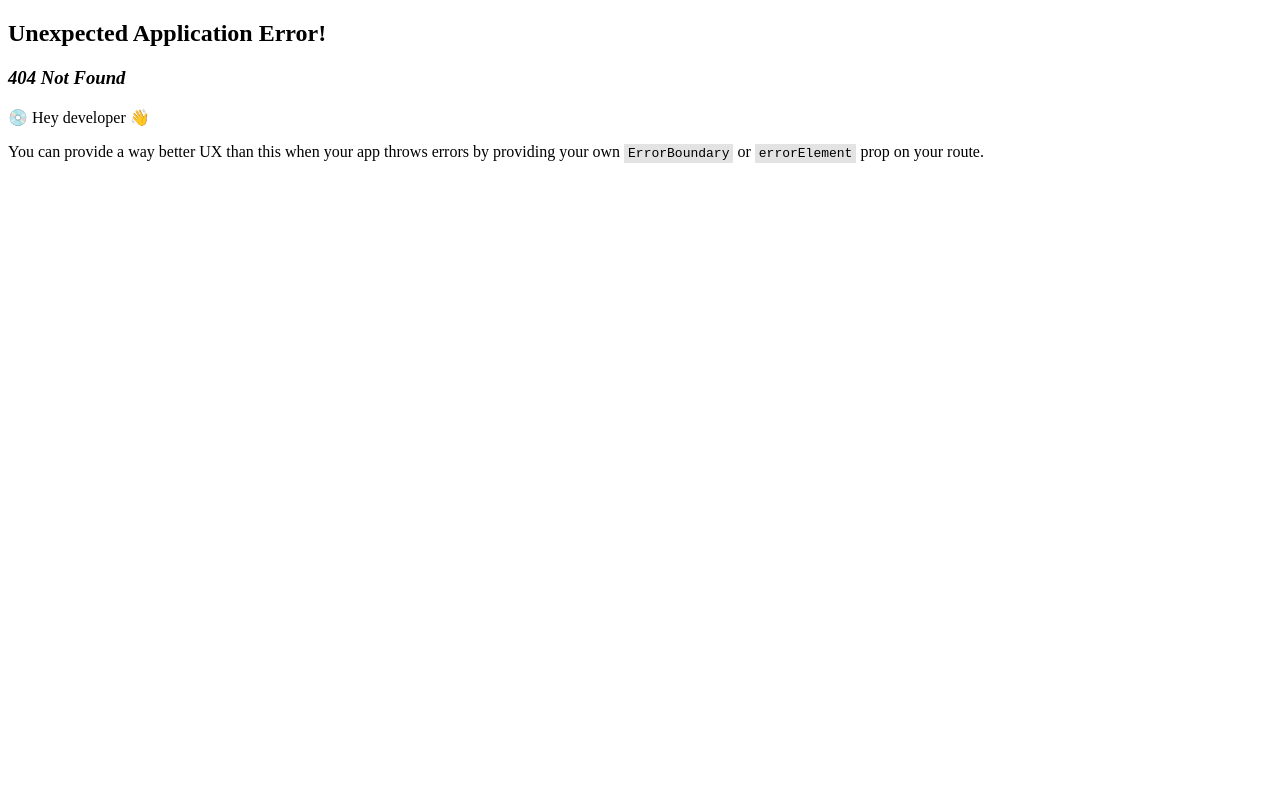
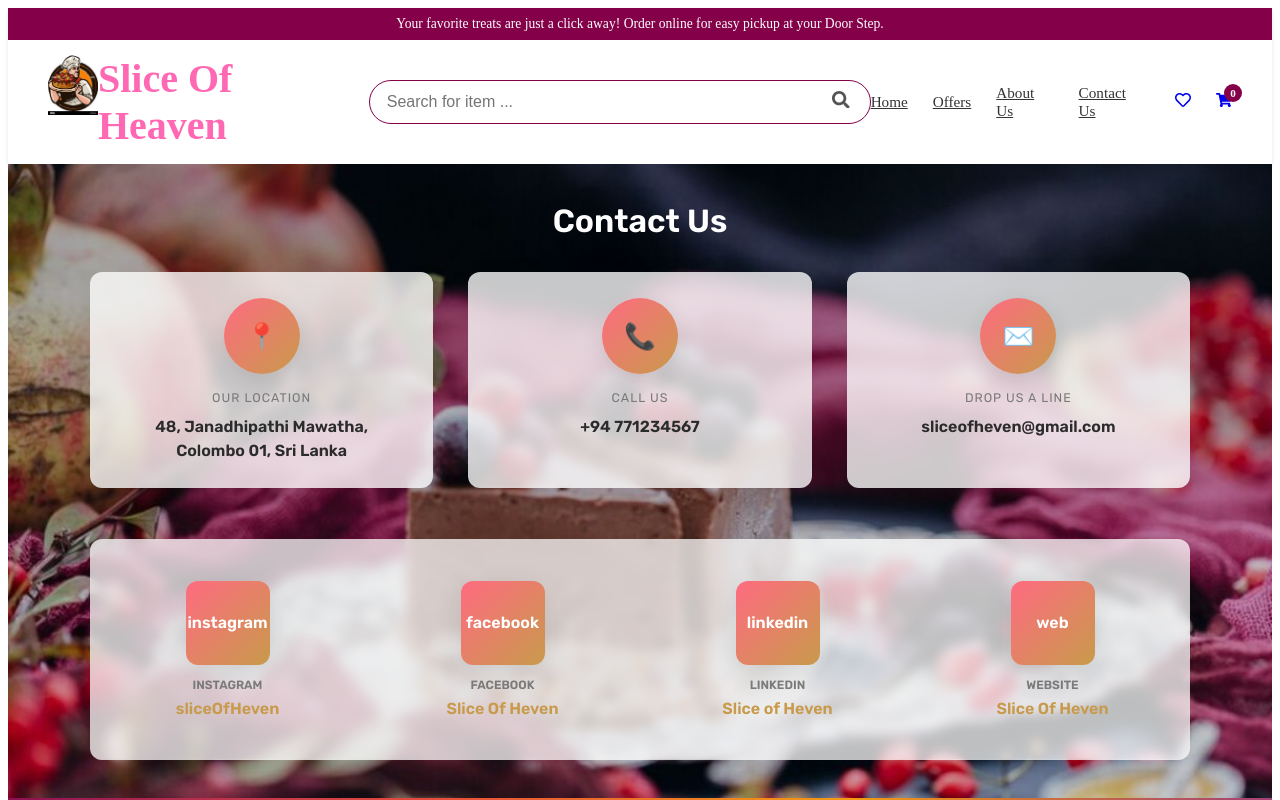
Before and after one commit to Ashankavinda277/Demo-Project-Frontend, a React (Vite) app: page /ContactUs in a window 1280 px wide. Before the commit this address had no page. Shown: the top 800 px of the page. Built offline with nearby package versions, Linux system fonts and the light colour scheme.

Commit message:
contact us v1

```diff
--- /dev/null
+++ b/src/component/ContactUs/ContactUs.jsx
@@ -0,0 +1,59 @@
+import React from 'react'
+import '../../css/contactUs.css'
+import cakeImg from '../../assets/cake2.png'
+
+const ContactCard = ({ icon, title, children }) => (
+  <div className="cu-card">
+    <div className="cu-icon">{icon}</div>
+    <div className="cu-title">{title}</div>
+    <div className="cu-body">{children}</div>
+  </div>
+)
+
+export default function ContactUs() {
+  const bgVar = { ['--about-bg-image']: `url(${cakeImg})` }
+  return (
+    <section className="contact-us" style={bgVar}>
+      <div className="cu-inner">
+        <h2 className="cu-heading">Contact Us</h2>
+
+        <div className="cu-cards">
+          <ContactCard icon={<span className="cu-ico geo">📍</span>} title="OUR LOCATION">
+            <strong>48, Janadhipathi Mawatha,<br/>Colombo 01, Sri Lanka</strong>
+          </ContactCard>
+
+          <ContactCard icon={<span className="cu-ico phone">📞</span>} title="CALL US">
+            <strong>+94 771234567</strong>
+          </ContactCard>
+
+          <ContactCard icon={<span className="cu-ico mail">✉️</span>} title="DROP US A LINE">
+            <strong>sliceofheven@gmail.com</strong>
+          </ContactCard>
+        </div>
+
+        <div className="cu-social-row">
+          <div className="cu-social">
+            <div className="cu-social-ico">instagram</div>
+            <div className="cu-social-title">INSTAGRAM</div>
+            <div className="cu-social-handle">sliceOfHeven</div>
+          </div>
+          <div className="cu-social">
+            <div className="cu-social-ico">facebook</div>
+            <div className="cu-social-title">FACEBOOK</div>
+            <div className="cu-social-handle">Slice Of Heven</div>
+          </div>
+          <div className="cu-social">
+            <div className="cu-social-ico">linkedin</div>
+            <div className="cu-social-title">LINKEDIN</div>
+            <div className="cu-social-handle">Slice of Heven</div>
+          </div>
+          <div className="cu-social">
+            <div className="cu-social-ico">web</div>
+            <div className="cu-social-title">WEBSITE</div>
+            <div className="cu-social-handle">Slice Of Heven</div>
+          </div>
+        </div>
+      </div>
+    </section>
+  )
+}
--- a/src/component/aboutUs/aboutUsIntro.jsx
+++ b/src/component/aboutUs/aboutUsIntro.jsx
@@ -25,7 +25,8 @@ const Introduction = ({
             <h1>
               Welcome to <span className="about-intro__brand">Slice of Heaven</span>
             </h1>
-            <h2>– Where Every Moment Tastes Divine!</h2>
+            <h2 className="about-intro__subtitle">– Where Every Moment Tastes Divine!</h2>
+            <a className="about-intro__cta" href="/products">Explore Our Cakes</a>
           </header>
 
           <div className="about-intro__text">
--- a/src/component/common/Navbar/Navbar.jsx
+++ b/src/component/common/Navbar/Navbar.jsx
@@ -34,6 +34,7 @@ function Navbar() {
                         <Link to="/Home">Home</Link>
                         <Link to="/offers">Offers</Link>
                         <Link to="/aboutUs">About Us</Link>
+                        <Link to="/ContactUs">Contact Us</Link>
                     </div>
 
                     <div className="nav-icons">
--- a/src/css/aboutUs.css/aboutUsIntro.css
+++ b/src/css/aboutUs.css/aboutUsIntro.css
@@ -12,7 +12,7 @@
 }
 
 .about-intro{
-  padding: 3.2rem 1rem;
+  padding: 4.2rem 1rem;
   background:
     radial-gradient(circle at 10% 10%, rgba(255,107,129,0.06), transparent 10%),
     linear-gradient(180deg, var(--bg-start), var(--bg-end));
@@ -94,6 +94,52 @@
   letter-spacing: -0.5px;
 }
 
+/* decorative underline */
+.about-intro__header h1::after{
+  content: "";
+  display:block;
+  width:110px;
+  height:6px;
+  margin-top:10px;
+  border-radius:6px;
+  background: linear-gradient(90deg,var(--accent1),var(--accent2));
+  opacity:0.95;
+}
+
+.about-intro__subtitle{
+  margin-top: 0.35rem;
+  font-size: 1.05rem;
+  color: rgba(33,33,33,0.82);
+  font-weight: 400;
+}
+
+.about-intro__cta{
+  display:inline-block;
+  margin-top:1.2rem;
+  padding:0.6rem 1.1rem;
+  background: linear-gradient(90deg,var(--accent1),var(--accent2));
+  color:#fff;
+  border-radius:999px;
+  text-decoration:none;
+  font-weight:600;
+  box-shadow: 0 10px 30px rgba(255,107,129,0.08);
+  transition: transform .22s ease, box-shadow .22s ease;
+}
+.about-intro__cta:hover{transform: translateY(-3px);box-shadow:0 22px 48px rgba(255,107,129,0.12)}
+
+/* decorative left accent bar for large screens */
+.about-intro__content::before{
+  content:"";
+  position: absolute;
+  left: calc(50% - 560px);
+  top: 8%;
+  width: 6px;
+  height: 60%;
+  background: linear-gradient(180deg,var(--accent1),var(--accent2));
+  border-radius:4px;
+  opacity:0.18;
+}
+
 .about-intro__header h2{
   font-family: 'Playfair Display', serif;
   font-weight: 600; /* stronger subheading */
@@ -114,6 +160,9 @@
   transition: transform 360ms cubic-bezier(.2,.9,.3,1), box-shadow 360ms;
   background: linear-gradient(180deg, rgba(255,255,255,0.6), rgba(255,255,255,0.4));
 }
+
+/* when background image is used, slightly desaturate and scale the foreground image for polish */
+.about-intro[style*="--about-bg-image"] .about-intro__media{filter: saturate(0.98) contrast(0.98); transform: scale(1.01)}
 
 /* slightly larger radius when rounded flag present */
 .about-intro__media--rounded{ border-radius: 22px; }
@@ -145,6 +194,19 @@
   /* default translucent panel to separate text from background (for gray backgrounds) */
   background: rgba(255,255,255,0.92);
   box-shadow: 0 8px 24px rgba(34,34,34,0.06);
+}
+
+/* make content panel wider on large screens */
+@media (min-width: 1200px){
+  .about-intro__container{max-width:1280px}
+  .about-intro__text{max-width:78ch;padding:1.4rem 1.6rem}
+}
+
+/* when we have a background image, make content feel like a frosted panel */
+.about-intro[style*="--about-bg-image"] .about-intro__text{
+  background: linear-gradient(180deg, rgba(255,255,255,0.06), rgba(255,255,255,0.02));
+  border: 1px solid rgba(255,255,255,0.06);
+  backdrop-filter: blur(6px) saturate(120%);
 }
 
 /* when using a background image, switch to a dark translucent panel and light text for contrast */
--- /dev/null
+++ b/src/css/contactUs.css
@@ -0,0 +1,97 @@
+/* Contact Us styles - themed */
+:root{
+  --cu-bg: #fff;
+  --cu-accent: #c89a4b; /* warm gold */
+  --cu-accent-2: #ff6b81; /* pink accent for gradient */
+  --cu-text: #2b2b2b;
+  --cu-muted: #7a7a7a;
+  --cu-accent-grad: linear-gradient(135deg, var(--cu-accent-2), var(--cu-accent));
+}
+
+.contact-us{
+  /* base gradient; when --about-bg-image is set on the element it will be layered above */
+  background: linear-gradient(180deg,#fffaf6,#fff3ea);
+  padding: 2.4rem 0;
+  color: var(--cu-text);
+  font-family: 'Rubik', system-ui, -apple-system, 'Segoe UI', Roboto, Arial;
+}
+
+/* when a background image is provided via the component CSS variable, layer it and add a subtle dark overlay */
+.contact-us[style*="--about-bg-image"]{
+  background-image: var(--about-bg-image), linear-gradient(180deg,#fffaf6,#fff3ea);
+  background-size: cover, auto;
+  background-position: center;
+  background-repeat: no-repeat, no-repeat;
+  color: #fff;
+  position: relative;
+}
+.contact-us[style*="--about-bg-image"]::after{
+  content: "";
+  position: absolute;
+  inset: 0;
+  pointer-events: none;
+  background: linear-gradient(180deg, rgba(0,0,0,0.36), rgba(0,0,0,0.18));
+  z-index: 0;
+}
+
+/* make inner content sit above overlay */
+.contact-us .cu-inner{position:relative;z-index:1}
+
+.cu-inner{max-width:1100px;margin:0 auto;padding:0 1rem}
+.cu-heading{text-align:center;font-size:2rem;margin:0 0 .4rem 0;font-weight:700}
+.cu-breadcrumb{display:none}
+
+/* heading gradient similar to About Us (theme colors) */
+.cu-heading{
+  --g1: #ff6b81; --g2: #ffb85c; --g3: #ffd06b;
+  background: linear-gradient(90deg,var(--g1),var(--g2),var(--g3));
+  background-size:200% 200%;
+  -webkit-background-clip:text; background-clip:text; -webkit-text-fill-color:transparent;
+  animation: cuHue 6s ease-in-out infinite;
+  text-shadow: 0 8px 30px rgba(0,0,0,0.08);
+}
+.contact-us[style*="--about-bg-image"] .cu-heading{
+  background:none !important; -webkit-text-fill-color:#fff !important; color:#fff !important;
+  text-shadow:0 10px 36px rgba(0,0,0,0.6);
+}
+
+/* Cards row */
+.cu-cards{display:grid;grid-template-columns:repeat(3,1fr);gap:2.2rem;padding:1.6rem 0}
+.cu-card{
+  text-align:center;
+  padding:1.6rem 1rem;
+  background: rgba(255,255,255,0.78); /* slightly transparent white */
+  border-radius: 12px;
+  box-shadow: 0 10px 30px rgba(25,25,25,0.08);
+  backdrop-filter: blur(6px);
+  transition: transform .28s ease, box-shadow .28s ease;
+}
+.cu-card:hover{transform: translateY(-6px);box-shadow:0 18px 40px rgba(25,25,25,0.12)}
+.cu-icon{
+  width:76px;height:76px;border-radius:50%;display:flex;align-items:center;justify-content:center;margin:0 auto 1rem auto;
+  background: var(--cu-accent-grad);
+  color:#fff;font-size:1.6rem;box-shadow:0 8px 22px rgba(30,30,30,0.12);
+}
+.cu-title{font-size:.78rem;color:var(--cu-muted);letter-spacing:.08em;margin-bottom:.6rem}
+.cu-body{font-weight:700;color:var(--cu-text);line-height:1.5}
+
+/* Social row */
+.cu-social-row{display:grid;grid-template-columns:repeat(4,1fr);gap:2rem;padding:1.6rem 1rem;margin-top:1.6rem;border-top:0;}
+.cu-social-row{background: rgba(255,255,255,0.74); border-radius:12px; box-shadow:0 12px 30px rgba(20,20,20,0.06); backdrop-filter: blur(6px);}
+.cu-social{text-align:center;padding:1rem}
+.cu-social-ico{width:84px;height:84px;border-radius:12px;margin:0 auto 0.8rem auto;background:var(--cu-accent-grad);color:#fff;display:flex;align-items:center;justify-content:center;font-weight:700;box-shadow:0 8px 28px rgba(30,30,30,0.12);transition:transform .22s ease, box-shadow .22s ease}
+.cu-social-ico:hover{transform: translateY(-6px);box-shadow:0 18px 44px rgba(30,30,30,0.16)}
+.cu-social-title{font-size:.75rem;color:var(--cu-muted);font-weight:700;margin-bottom:.45rem}
+.cu-social-handle{color:var(--cu-accent);font-weight:700}
+
+@media(max-width:900px){
+  .cu-cards{grid-template-columns:1fr;}
+  .cu-social-row{grid-template-columns:repeat(2,1fr)}
+}
+
+@media(max-width:480px){
+  .cu-social-row{grid-template-columns:1fr}
+}
+
+@keyframes cuHue{0%{background-position:0% 50%}50%{background-position:100% 50%}100%{background-position:0% 50%}}
+@media (prefers-reduced-motion: reduce){.cu-heading{animation:none}}
--- a/src/main.jsx
+++ b/src/main.jsx
@@ -5,7 +5,7 @@ import HomePage from './pages/customer/HomePage.jsx';
 import ProductsPage from './pages/customer/productPage.jsx';
 
 import AboutUs from './pages/customer/aboutUs.jsx';
-
+import ContactUs from './pages/customer/ContactUs.jsx';
 
 
 
@@ -33,6 +33,12 @@ const router = createBrowserRouter([
     errorElement: <div>Page Not Found</div>,
   },
 
+  {
+    path: '/ContactUs',
+    element: <ContactUs/>,
+    errorElement: <div>Page Not Found</div>,
+  },
+
 ]);
 
 
--- /dev/null
+++ b/src/pages/customer/ContactUs.jsx
@@ -0,0 +1,16 @@
+import Navbar from '../../component/common/Navbar/Navbar'
+import Footer from '../../component/common/Footer/Footer'
+import ContactUs from '../../component/ContactUs/ContactUs'
+
+const contactUs = () => {
+  return (
+    <>
+    <Navbar />
+    <ContactUs />
+    <Footer />
+
+    </>
+  )
+}
+
+export default contactUs
```
Also changed, not shown: src/assets/cake2.png (added).
